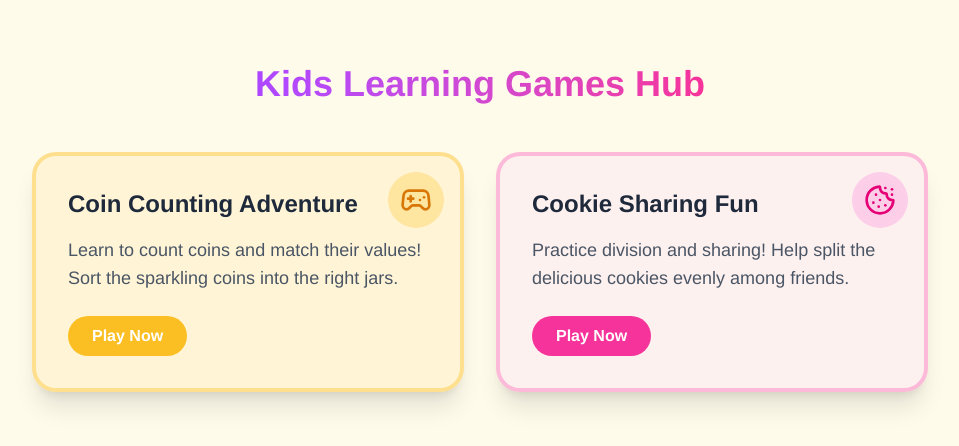
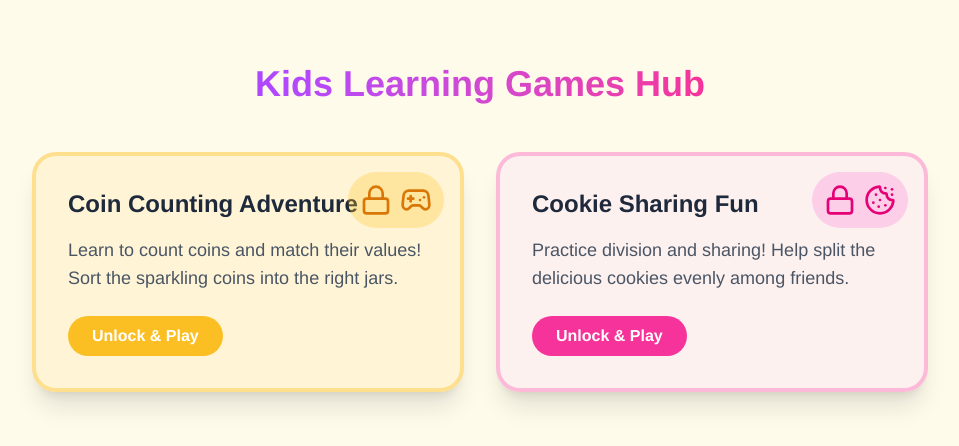
Before and after one commit to testuser-xyz/takadam-games, a React (Vite) app: page / in a window 1280 px wide. Shown: the top 446 px of the page, without its empty margins (160-1119 px from the left). Built offline with nearby package versions, Linux system fonts and the light colour scheme.

Commit message:
feat: lock games on homepage behind an access code

```diff
--- a/src/App.tsx
+++ b/src/App.tsx
@@ -1,5 +1,6 @@
+import { useState } from 'react';
 import { BrowserRouter as Router, Routes, Route, Link, useNavigate } from 'react-router-dom';
-import { Gamepad2, Cookie, ArrowLeft } from 'lucide-react';
+import { Gamepad2, Cookie, ArrowLeft, Lock } from 'lucide-react';
 import CoinCountingApp from './games/CoinCounting/CoinCountingApp';
 import CookieSharingApp from './games/CookieSharing/CookieSharingApp';
 
@@ -16,6 +17,17 @@ function BackButton() {
 }
 
 function Home() {
+  const navigate = useNavigate();
+
+  const handleGameClick = (path: string) => {
+    const code = prompt("This game is locked. Please enter the access code:");
+    if (code === "1234") { // You can change the access code here
+      navigate(path);
+    } else if (code !== null) {
+      alert("Incorrect access code!");
+    }
+  };
+
   return (
     <div className="min-h-screen bg-[#FFFBEB] p-8 flex flex-col items-center">
       <h1 className="text-4xl font-bold bg-gradient-to-r from-purple-500 to-pink-500 bg-clip-text text-transparent mb-12 mt-8 text-center">
@@ -23,11 +35,12 @@ function Home() {
       </h1>
 
       <div className="grid grid-cols-1 md:grid-cols-2 gap-8 max-w-4xl w-full">
-        <Link
-          to="/coin-counting"
+        <div
+          onClick={() => handleGameClick('/coin-counting')}
           className="group relative bg-[#FBBF24]/10 rounded-3xl p-8 shadow-xl hover:shadow-2xl hover:bg-[#FBBF24]/20 transition-all duration-300 transform hover:-translate-y-2 border-4 border-[#FBBF24]/40 cursor-pointer"
         >
-          <div className="absolute top-4 right-4 bg-[#FBBF24]/30 p-3 rounded-full">
+          <div className="absolute top-4 right-4 bg-[#FBBF24]/30 p-3 rounded-full flex gap-2">
+            <Lock className="w-8 h-8 text-[#D97706]" />
             <Gamepad2 className="w-8 h-8 text-[#D97706]" />
           </div>
           <h2 className="text-2xl font-bold text-[#1E293B] mb-4">Coin Counting Adventure</h2>
@@ -35,15 +48,16 @@ function Home() {
             Learn to count coins and match their values! Sort the sparkling coins into the right jars.
           </p>
           <div className="inline-block bg-[#FBBF24] text-white font-bold py-2 px-6 rounded-full group-hover:bg-[#F59E0B] transition-colors">
-            Play Now
+            Unlock & Play
           </div>
-        </Link>
+        </div>
 
-        <Link
-          to="/cookie-sharing"
+        <div
+          onClick={() => handleGameClick('/cookie-sharing')}
           className="group relative bg-pink-100/50 rounded-3xl p-8 shadow-xl hover:shadow-2xl hover:bg-pink-100 transition-all duration-300 transform hover:-translate-y-2 border-4 border-pink-400/40 cursor-pointer"
         >
-          <div className="absolute top-4 right-4 bg-pink-200 p-3 rounded-full">
+          <div className="absolute top-4 right-4 bg-pink-200 p-3 rounded-full flex gap-2">
+            <Lock className="w-8 h-8 text-pink-600" />
             <Cookie className="w-8 h-8 text-pink-600" />
           </div>
           <h2 className="text-2xl font-bold text-[#1E293B] mb-4">Cookie Sharing Fun</h2>
@@ -51,9 +65,9 @@ function Home() {
             Practice division and sharing! Help split the delicious cookies evenly among friends.
           </p>
           <div className="inline-block bg-pink-500 text-white font-bold py-2 px-6 rounded-full group-hover:bg-pink-600 transition-colors">
-            Play Now
+            Unlock & Play
           </div>
-        </Link>
+        </div>
       </div>
     </div>
   );
```
